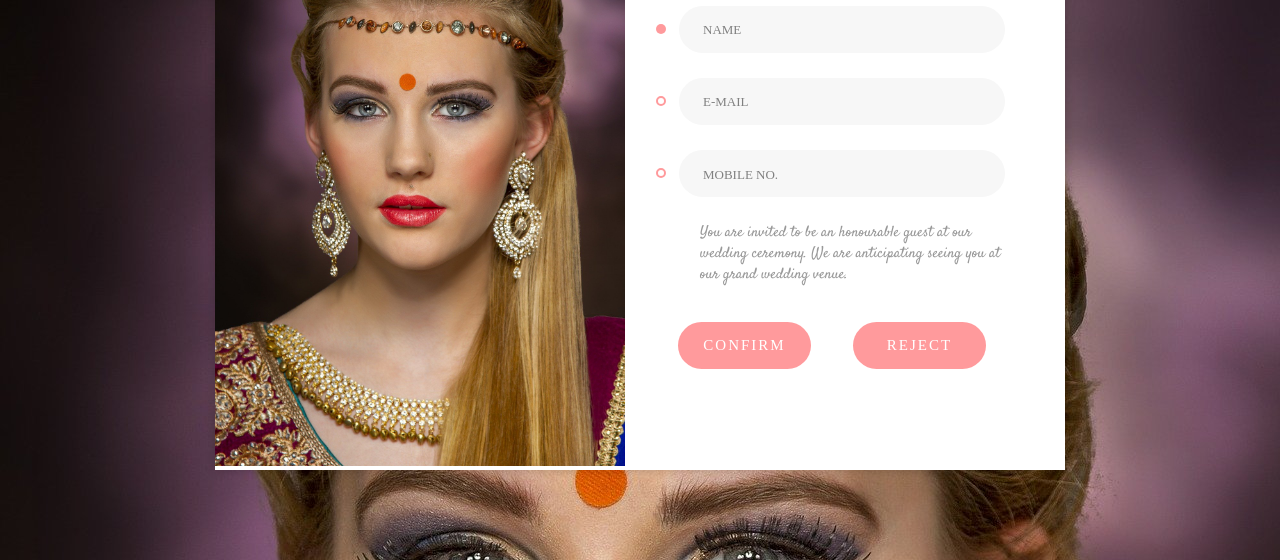
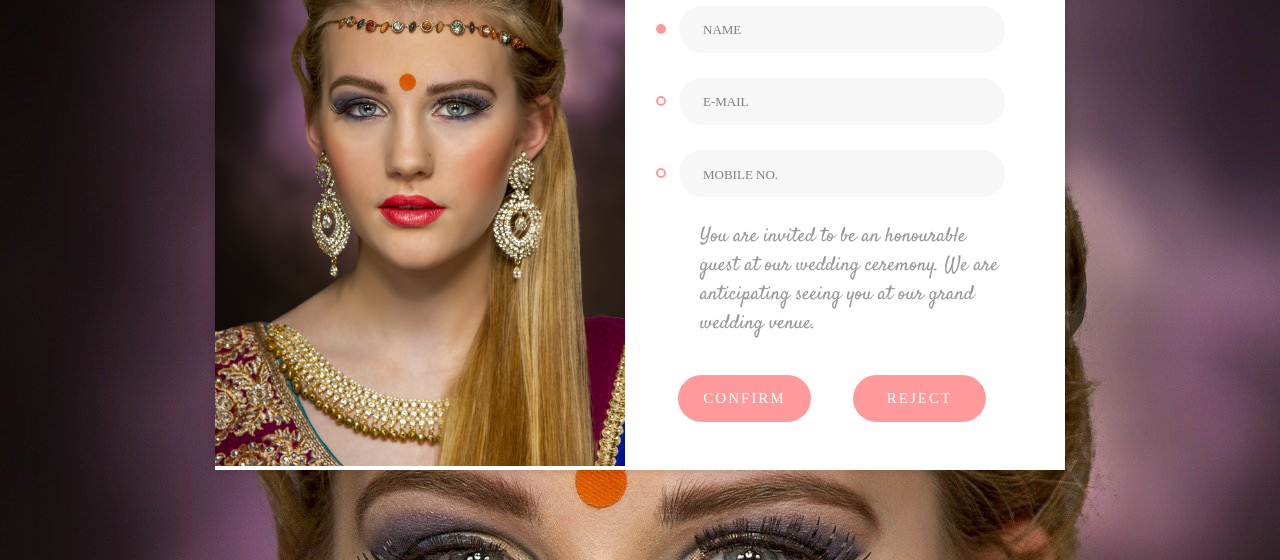
Before and after one commit to Suraj-199/Digi-phantom-rsvp4, a plain HTML site: page index.html in a window 1280 px wide. Shown: the part 240-800 px from the top of the page. Drawn offline with Linux system fonts and the light colour scheme.

Commit message:
Update index.html

```diff
--- a/index.html
+++ b/index.html
@@ -30,7 +30,7 @@
         <div class="checkbox">
           <label>
 
-            <p style="font-size: 15px;">You are invited to be an honourable guest at our wedding ceremony. We are
+            <p style="font-size: 20px;">You are invited to be an honourable guest at our wedding ceremony. We are
               anticipating seeing you at our grand wedding venue.</p>
           </label>
         </div>
```
